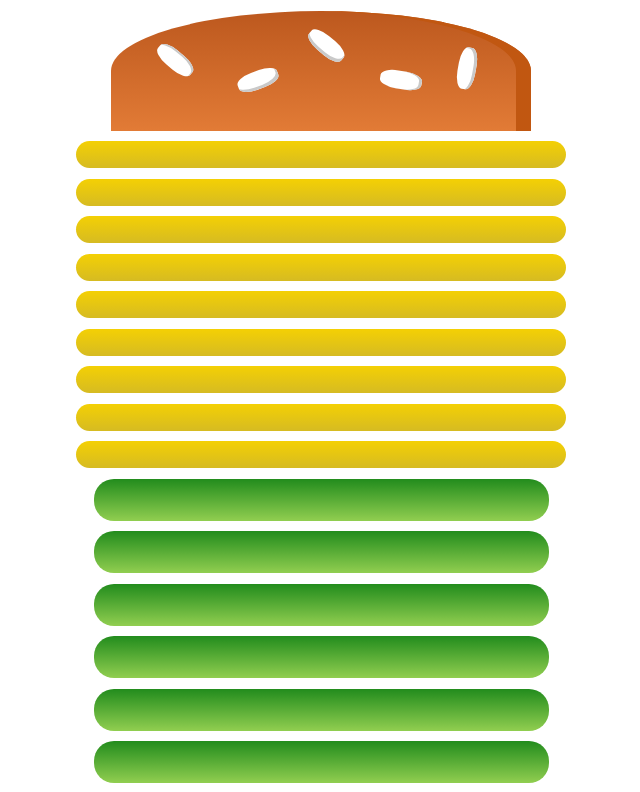
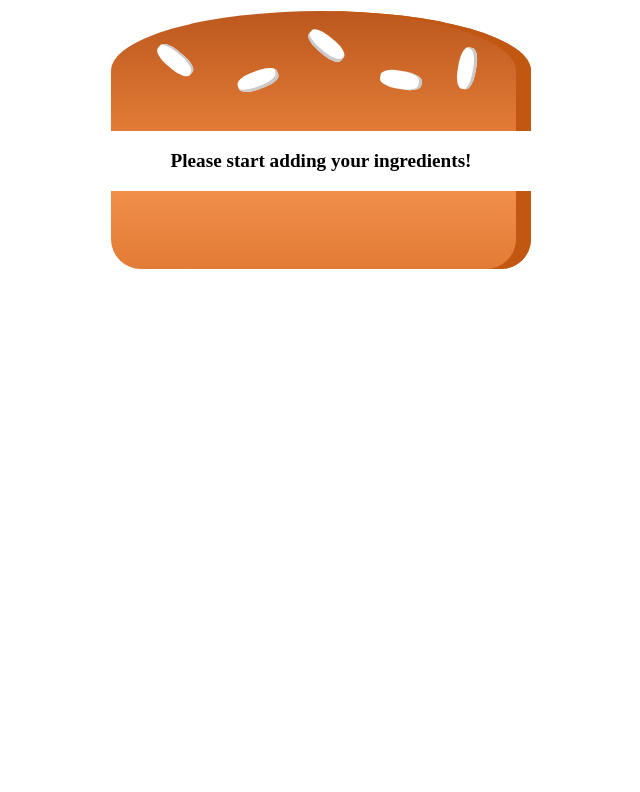
Before and after one commit to rajgohil07/burger_builder, a React (Create React App) app: page / in a window 1280 px wide. Shown: the top 792 px of the page, without its empty margins (319-959 px from the left). Built offline with nearby package versions, Linux system fonts and the light colour scheme; the HTML template or start-up script is replaced by a standard one.

Commit message:
message when no ingredient found

```diff
--- a/src/component/burger/burger.tsx
+++ b/src/component/burger/burger.tsx
@@ -3,7 +3,7 @@ import { BurgerIngredientTypeEnum } from "../../types/burger_ingredient_types";
 import "./burger.css";
 
 export const Burger = ({ burgerOption }: { burgerOption: any }) => {
-  const burgerData: any = Object.keys(burgerOption).map((keyName: any) =>
+  let burgerData: any = Object.keys(burgerOption).map((keyName: any) =>
     [...Array(burgerOption[keyName])].map((_, index) => {
       let burgerOptionData;
       switch (keyName) {
@@ -12,6 +12,14 @@ export const Burger = ({ burgerOption }: { burgerOption: any }) => {
             <BurgerIngredient
               key={index + keyName}
               types={BurgerIngredientTypeEnum.Salad}
+            />
+          );
+          break;
+        case "bacon":
+          burgerOptionData = (
+            <BurgerIngredient
+              key={index + keyName}
+              types={BurgerIngredientTypeEnum.Bacon}
             />
           );
           break;
@@ -31,20 +39,20 @@ export const Burger = ({ burgerOption }: { burgerOption: any }) => {
             />
           );
           break;
-        case "bacon":
-          burgerOptionData = (
-            <BurgerIngredient
-              key={index + keyName}
-              types={BurgerIngredientTypeEnum.Bacon}
-            />
-          );
-          break;
         default:
           break;
       }
       return burgerOptionData;
     })
   );
+  /**
+   * Convert a 2D JavaScript array to a 1D array
+   * reference https://stackoverflow.com/a/39805778/15350391
+   */
+  const arr1d = [].concat(...burgerData);
+  if (arr1d.length === 0) {
+    burgerData = <p>Please start adding your ingredients!</p>;
+  }
   return (
     <div className="Burger">
       <BurgerIngredient types={BurgerIngredientTypeEnum.BreadTop} />
--- a/src/container/burger_builder/burger_builder.tsx
+++ b/src/container/burger_builder/burger_builder.tsx
@@ -4,26 +4,26 @@ import { IBurgerOptionType } from "../../types/burger_option_types";
 
 export const BurgerBuilder = () => {
   // set burger option state
-  const [getCheese, setCheese] = useState<number>(9);
-  const [getSalad, setSalad] = useState<number>(9);
-  const [getMeat, setMeat] = useState<number>(9);
-  const [getBacon, setBacon] = useState<number>(9);
-  const [getPrice, setPrice] = useState(0);
+  const [getCheese, setCheese] = useState<number>(0);
+  const [getSalad, setSalad] = useState<number>(0);
+  const [getMeat, setMeat] = useState<number>(0);
+  const [getBacon, setBacon] = useState<number>(0);
+  const [getPrice, setPrice] = useState<number>(0);
 
   const burgerOption: IBurgerOptionType = {
     cheese: getCheese,
+    bacon: getBacon,
     salad: getSalad,
     meat: getMeat,
-    bacon: getBacon,
   };
 
   useEffect(() => {
     burgerOption.cheese = getCheese;
+    burgerOption.bacon = getBacon;
     burgerOption.salad = getSalad;
     burgerOption.meat = getMeat;
-    burgerOption.bacon = getBacon;
     // eslint-disable-next-line react-hooks/exhaustive-deps
-  }, [getCheese, getSalad, getBacon, getMeat]);
+  }, [getCheese, getSalad, getBacon, getMeat, getPrice]);
 
   return (
     <>
```
